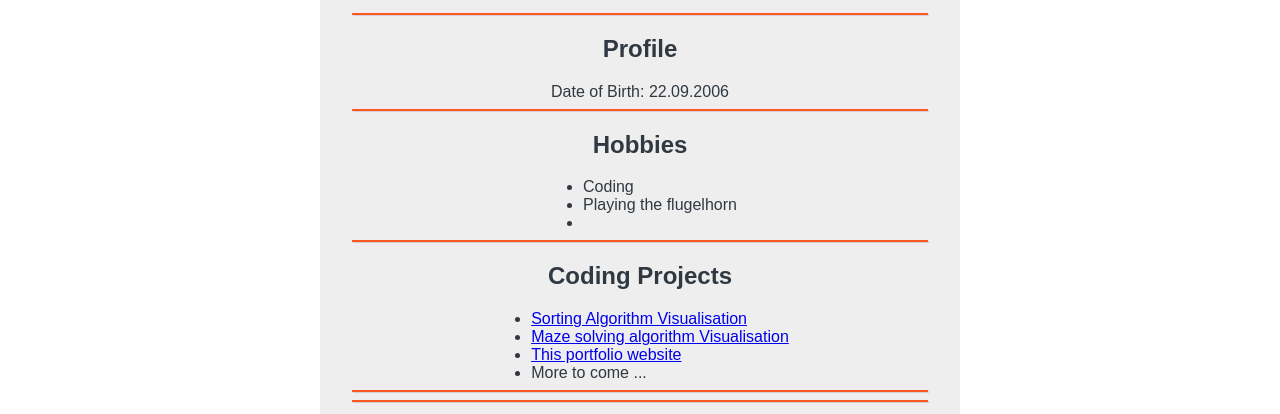
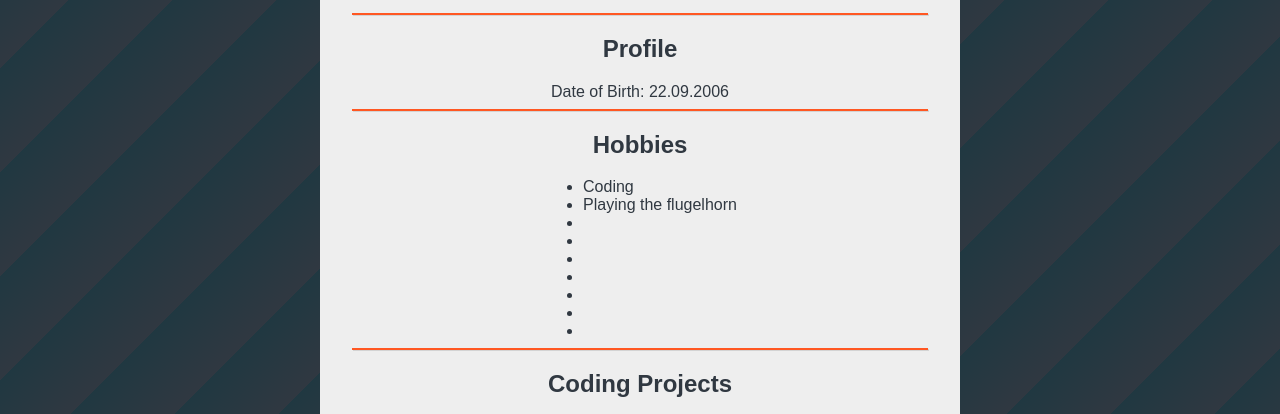
Before and after one commit to rothtom/portfolio-website, a plain HTML site: page main.html in a window 1280 px wide. Shown: the part 139-553 px from the top of the page. Drawn offline with Linux system fonts and the light colour scheme.

Commit message:
made background with repeating linear gradient

```diff
--- a/main.html
+++ b/main.html
@@ -48,6 +48,12 @@
             <ul class="hobbies">
                 <li class="hobby">Coding</li>
                 <li class="hobby">Playing the flugelhorn</li>
+                <li class="hobby"></li>
+                <li class="hobby"></li>
+                <li class="hobby"></li>
+                <li class="hobby"></li>
+                <li class="hobby"></li>
+                <li class="hobby"></li>
                 <li class="hobby"></li>
             </ul>
         </section>
--- a/styles.css
+++ b/styles.css
@@ -3,7 +3,8 @@ body {
     color: #303841;
     display: block;
     margin: 0 0 0 0;
-
+    background-image: repeating-linear-gradient(-45deg, #303841 5%, #203841 10%);
+    background-attachment: fixed;
 }
 
 #main {
@@ -18,6 +19,7 @@ body {
     border-bottom: 2px solid black;
     color: #EEEEEE;
     position: sticky;
+    top: 0;
     display: flex;
     width: 100%;
     background-image: linear-gradient(180deg, rgb(255, 87, 34) 50%, rgb(48, 56, 65));
@@ -31,6 +33,7 @@ body {
 .nav-item {
     color: inherit;
     text-decoration: none;
+    text-align: center;
 }
 
 .nav-link  {
```
